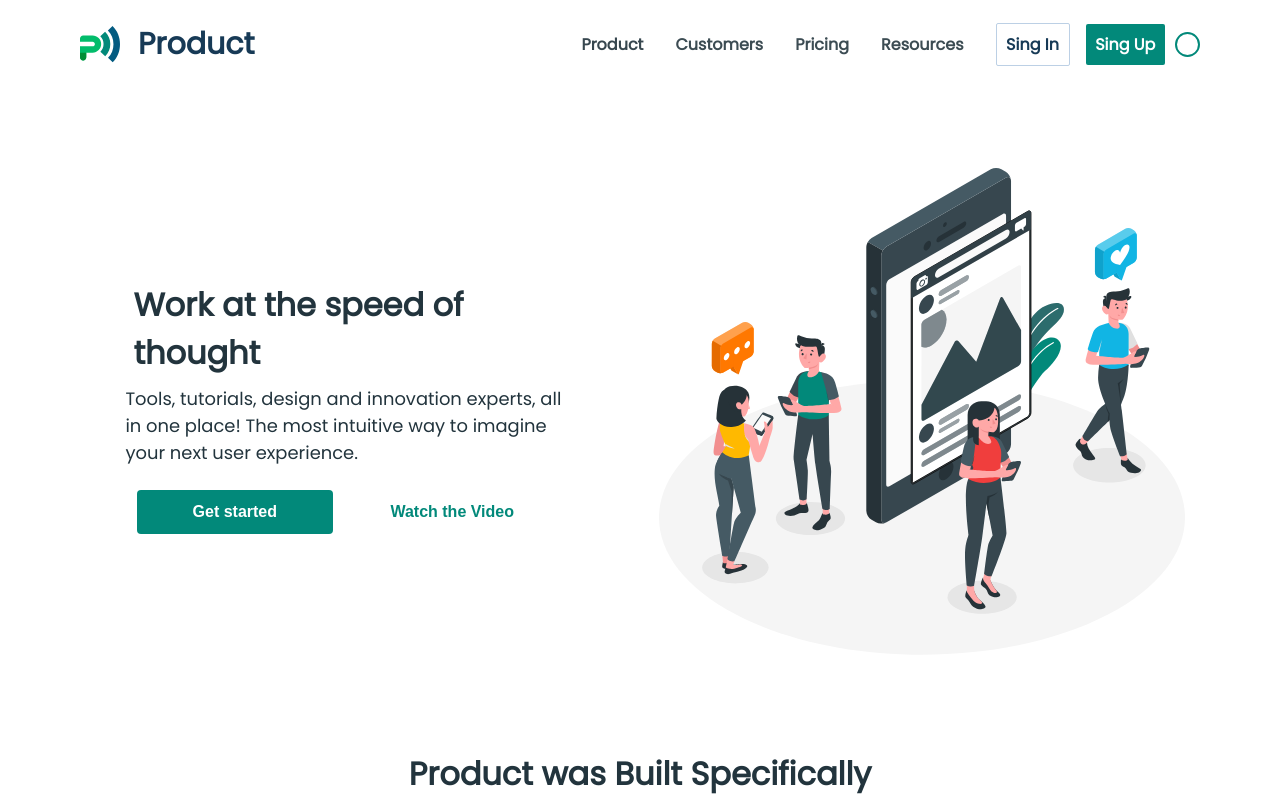
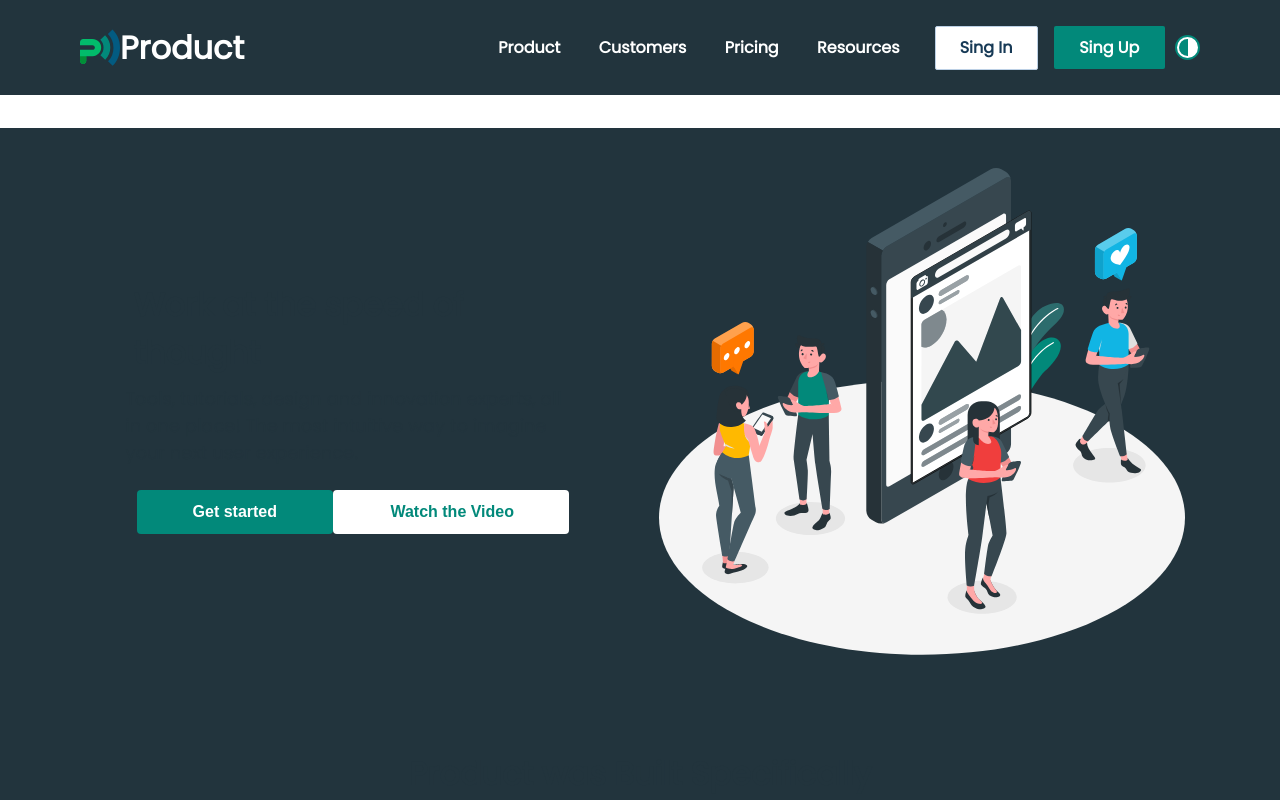
Before and after one commit to omar199523/my-product, a React (Create React App) app: page / in a window 1280 px wide. Shown: the top 800 px of the page. Built offline with nearby package versions, Linux system fonts and the light colour scheme; the HTML template or start-up script is replaced by a standard one.

Commit message:
create darck mode sitting and navgation bar

```diff
--- a/src/App.css
+++ b/src/App.css
@@ -3,13 +3,32 @@ html {
   font-size: 16px;
   font-family: "Poppins", sans-serif;
 }
+:root {
+  --backgroundColor: #fff;
+  --HederFontColor: #173a56;
+  --FontColor: #22343d;
+}
+.darck-mode {
+  --backgroundColor: #22343d;
+  --HederFontColor: #fff;
+  --FontColor: #fff;
+  max-width: 100%;
+}
 * {
   padding: 0;
   margin: 0;
   box-sizing: border-box;
+  background-color: var(--backgroundColor);
 }
 .App {
   max-width: 100%;
+}
+.half-circle {
+  width: 100%;
+  height: 150hv;
+  background-color: red;
+  clip-path: circle(30%);
+  z-index: 10;
 }
 .container {
   padding: 1em;
@@ -18,6 +37,7 @@ html {
   justify-content: space-between;
   align-items: center;
   flex-wrap: wrap;
+  z-index: 5;
 }
 
 .clear-fext {
--- a/src/App.js
+++ b/src/App.js
@@ -1,14 +1,30 @@
-import React from 'react';
+import React ,{useState} from 'react';
+
+import {Switch , BrowserRouter as Router,Route} from 'react-router-dom'
+import Header from './componants/Header';
+import Product from './pages/Product';
+import Customers from './pages/Customers';
+import Pricing from './pages/Pricing';
+import Resources from './pages/Resources';
+import './App.css';
 
 
-import Product from './pages/Product';
-import './App.css';
+function App() {
+  const [DarckMode, setDarckMode] = useState(false);
+  return (
+    <div className={(!DarckMode)?"darck-mode":"App"}>
+      <Router>
 
-function App() {
-  return (
-    <div className="App">
-      <Product/>
+        <Header setDarckMode={setDarckMode} DarckMode={DarckMode}/>
+        <Switch>
+          <Route path="/" exact component={Product} />
+          <Route path="/Customers" component={Customers} />
+          <Route path="/Pricing" component={Pricing} />
+          <Route path="/Resources" component={Resources} />
+        </Switch>
+      </Router>
     </div>
+
   );
 }
 
--- a/src/componants/Header/index.js
+++ b/src/componants/Header/index.js
@@ -1,28 +1,39 @@
-import React from 'react';
+import React,{useState} from 'react';
+import { Link } from 'react-router-dom';
 import logo from '../../img/logo.svg';
+import { H1 } from '../Typograph';
 import './style.css';
 
 
-const Header = () => {
+const Header = ({setDarckMode ,DarckMode}) => {
+    const [activeNav,setActiveNav] = useState(false);
+    const handdleDarckMode = ()=>{
+        console.log(setDarckMode)
+        setDarckMode(!DarckMode)
+    }
     return (
         <header className="main-header">
-            <a href="#" className="main-logo">
+            <Link href="/" className="main-logo">
                 <img src={logo} alt="logo" />
-                <h1>Product</h1>
-            </a>
-            <ul className="main-nav-bar hadin-sx">
-                <li>Product</li>
-                <li>Customers</li>
-                <li>Pricing</li>
-                <li>Resources</li>
-                <li className="button sing-in">Sing In</li>
-                <li className="button sing-up">Sing Up</li>
-                <li><a href="#" className="half-circite"></a></li>
+                <H1>Product</H1>
+            </Link>
+            <div className= "main-nav-bar">
+                <ul className={(activeNav)?"active":null}>
+                    <Link to="/"><li>Product</li></Link>
+                    <Link to="/Customers"><li>Customers</li></Link>
+                    <Link to="/Pricing"><li>Pricing</li></Link>
+                    <Link to="/Resources"><li>Resources</li></Link>
+                    <li className="button sing-in">Sing In</li>
+                    <li className="button sing-up">Sing Up</li>
 
-            </ul>
 
-            <div className="visbule-sx nav-icon">
-                <div></div>
+                </ul>
+                <div className="half-circite" onClick={handdleDarckMode}>
+                    <div></div><div></div>
+                </div>
+                <div className="visbule-sx nav-icon" onClick={()=>(setActiveNav((prev)=>{return !prev}))}>
+                    <div></div>
+                </div>
             </div>
         </header>
     )
--- a/src/componants/Header/style.css
+++ b/src/componants/Header/style.css
@@ -1,5 +1,4 @@
-
-.main-header{
+.main-header {
   position: fixed;
   width: 100%;
   top: 0px;
@@ -8,73 +7,83 @@
   padding: 1em 5em;
   justify-content: space-between;
   align-items: center;
-    background-color: #fff;
-    z-index: 2;
+  background-color: var(--backgroundColor);
+  z-index: 7;
 }
-@media (max-width:767px){
-    .main-header{
-        padding: 0.9em 2em ;
+.main-header * {
+  color: var(--FontColor);
+}
+@media (max-width: 767px) {
+  .main-header {
+    padding: 0.9em 2em;
   }
 }
-.main-logo{
+.main-logo {
   display: flex;
   text-decoration: none;
 }
-.main-logo h1{
-    color: #173A56;
+.main-logo h1 {
   font-family: Poppins;
   font-size: 30px;
   font-weight: bold;
   padding: 0.2em 0.6em;
 }
-.main-nav-bar{
+.main-nav-bar {
+  display: flex;
+  justify-content: space-between;
+  align-items: center;
+}
+@media (max-width: 767px) {
+  .main-nav-bar {
+    max-width: 100px;
+  }
+}
+
+.main-nav-bar ul {
   display: flex;
   justify-content: space-around;
   align-items: center;
 }
-.main-nav-bar li{
+
+.main-nav-bar ul li {
   list-style: none;
-    padding: 1em;
+  padding: 1.2em;
   font-family: Poppins;
   font-size: 1rem;
   font-weight: 800;
-    color: #3c4c53;
   cursor: pointer;
 }
-.main-nav-bar li:first-child{
-    color: #37474F;
+.main-nav-bar ul a {
+  text-decoration: none;
 }
-.button {
-    padding: 0.5em 0.6em !important;
-    font-size: 1rem;
-    margin-left:1em ;
-    border-radius: 2px;
-
+@media (max-width: 767px) {
+  .main-nav-bar {
+    width: 100%;
   }
-.button:hover{
-    letter-spacing: 1.5px;
-}
-.sing-up{
-    border: 0;
-    color: #fff !important;
-    background-color: #02897A;
-}
-.sing-in{
-    border: 1.5px solid #BCD0E5;
-    color: #173A56 !important;
-    background-color: #ffffff;
+  .main-nav-bar ul {
+    position: fixed;
+    min-width: 100%;
+    height: 65vh;
+    top: 4.5em;
+    left: 0;
+    padding: 2em 4em;
+    flex-direction: column;
+    clip-path: circle(50px at 95% -10%);
+    transition: clip-path 0.4s ease-in-out;
   }
 
-.main-nav-bar li:last-child{
-    margin-left: 10px;
-    width: 25px;
-    height: 25px;
-    border-radius: 50%;
-    padding: 2px;
-    border:2px solid #02897A;
-    background-color: #fff;
+  .main-nav-bar ul li,
+  li:not(5),
+  li:not(6) {
+    width: 100%;
+    text-align: center;
   }
-.nav-icon{
+}
+.main-nav-bar .active {
+  clip-path: circle(150% at 0% 100%);
+}
+
+.nav-icon {
   position: relative;
   width: 30px;
   height: 30px;
@@ -83,29 +92,70 @@
   align-items: center;
   z-index: 6;
 }
-.nav-icon div{
+.nav-icon div {
   position: absolute;
   width: 100%;
   height: 5px;
   border-radius: 2.5px;
-    background-color: #173A56 ;
-    transform:all 0.3s ease-in-out;
+  background-color: var(--HederFontColor);
+  transform: all 0.3s ease-in-out;
   transform: translateY(2.5px);
 }
 .nav-icon div::after,
-.nav-icon div::before{
+.nav-icon div::before {
   content: " ";
   position: absolute;
   width: 100%;
   height: 5px;
   border-radius: 2.5px;
-    background-color: #173A56 ;
-    transform:all 0.3s ease-in-out;
-
+  background-color: var(--HederFontColor);
+  transform: all 0.3s ease-in-out;
 }
-.nav-icon div::after{
+.nav-icon div::after {
   transform: translateY(10px);
 }
-.nav-icon div::before{
+.nav-icon div::before {
   transform: translateY(20px);
 }
+.button {
+  font-size: 1rem;
+  margin-left: 1em;
+  border-radius: 2px;
+  font-weight: 900 !important;
+}
+.sing-up {
+  border: 0;
+  color: #fff !important;
+  background-color: #02897a;
+  padding: 0.57em 1.6em !important;
+}
+.sing-in {
+  border: 1.5px solid #bcd0e5;
+  color: #173a56 !important;
+  background-color: #ffffff;
+  padding: 0.52em 1.5em !important;
+}
+.half-circite {
+  cursor: pointer;
+  margin-left: 10px;
+  width: 25px;
+  height: 25px;
+  border-radius: 50%;
+  padding: 2px;
+  border: 2px solid #02897a;
+  background-color: #fff;
+  display: flex;
+}
+.half-circite div {
+  flex: 2 2 11px;
+  height: 16.8px;
+}
+.half-circite div:nth-of-type(1) {
+  flex: 2 2 12px;
+  background-color: #02897a;
+  border-radius: 11px 0 0 11px;
+}
+.half-circite div:nth-of-type(2) {
+  background-color: #fff;
+  border-radius: 0 11px 11px 0;
+}
```
Lines whose indentation alone changed are shown as unchanged.
